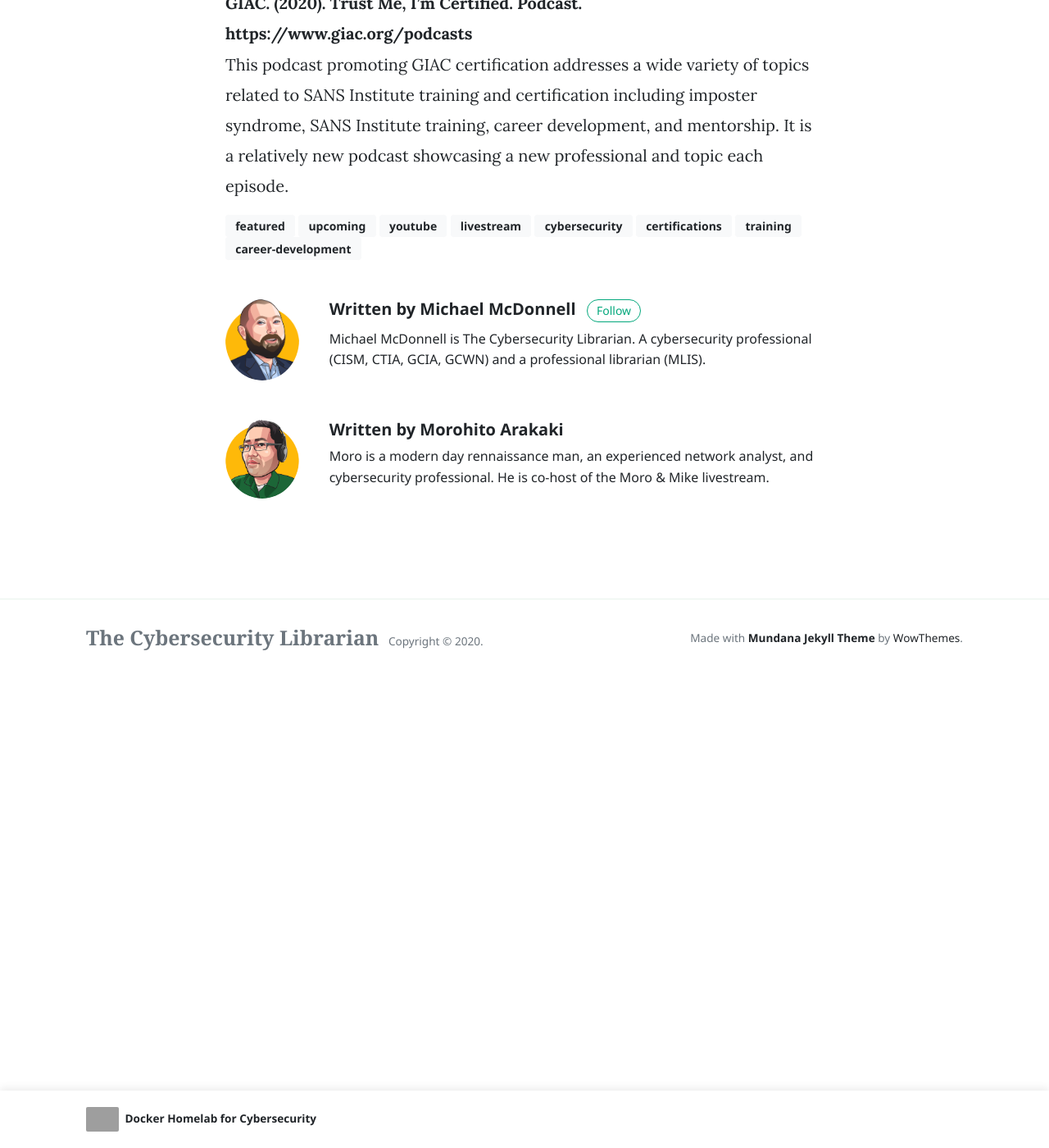
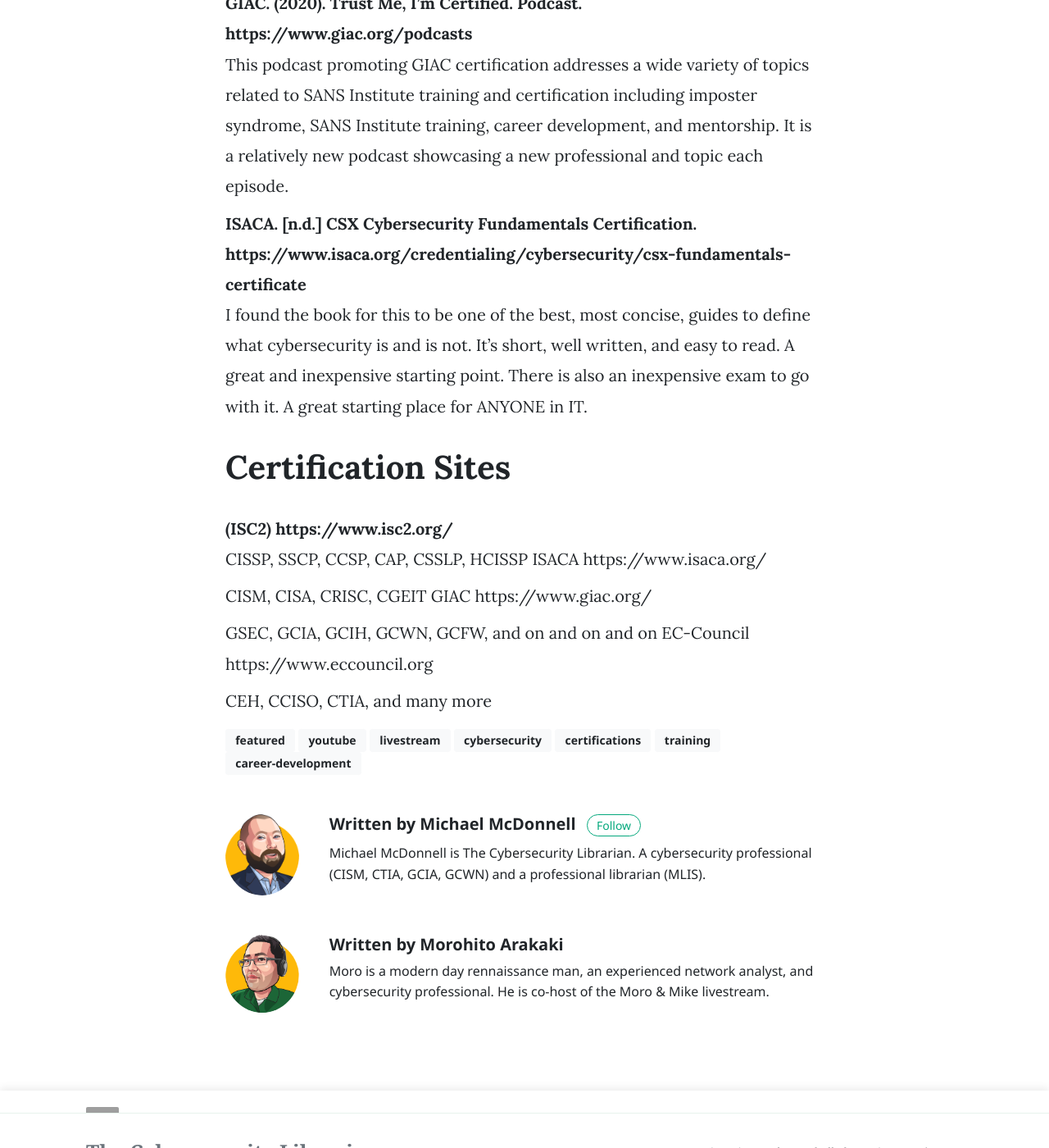
Before and after one commit to cyberlibrarian/cyberlibrarian.github.io, a Jekyll site: the page built from _posts/2020-07-16-cybersecurity-certification.md, in a window 1280 px wide and 1400 px high, scrolled down 1788 px. Shown: the whole window at 82% size. Built offline with Jekyll 4.4.1, drawn with Linux system fonts in a browser that asks for light colours; nearby versions of some CDN libraries; comment, search, counter and statistics services are not loaded; grey boxes are pictures that could not be loaded.

```diff
--- a/_posts/2020-07-16-cybersecurity-certification.md
+++ b/_posts/2020-07-16-cybersecurity-certification.md
@@ -6,7 +6,14 @@ authors: [michael,moro]
 categories: [ Moro and Mike ]
 image: assets/images/2020-07-16.png
 youtube: WqeYdHrSqCo
-tags: [featured, upcoming, youtube, livestream, cybersecurity,certifications, training, career-development]
+tags: [featured, youtube, livestream, cybersecurity,certifications, training, career-development]
+date: 2020-07-16 19:00:00
+mp3_file: assets/mp3/2020-07-16_Cybersecurity_Certifications.mp3
+summary: Moro and Mike are joined by Mark Shykula to discuss the types, value, and controveries of cybersecurity certifications.
+duration: "01:39:36" #audio length in min
+length: "93233572" #filesize in byte
+explicit: "no" #other option is no
+block: "no" #means is shown in itunes
 ---
 Cybersecurity is unique due to the number and variety of certifications available. Certification is often considered essential to get hired or a barrier to entering the profession.
 
@@ -33,3 +40,16 @@ Jerimy, Paul. (2020). Security Certification Roadmap. https://pauljerimy.com/sec
 
 GIAC. (2020). Trust Me, I'm Certified. Podcast. https://www.giac.org/podcasts
 : This podcast promoting GIAC certification addresses a wide variety of topics related to SANS Institute training and certification including imposter syndrome, SANS Institute training, career development, and mentorship. It is a relatively new podcast showcasing a new professional and topic each episode.
+
+ISACA. [n.d.] CSX Cybersecurity Fundamentals Certification. https://www.isaca.org/credentialing/cybersecurity/csx-fundamentals-certificate
+: I found the book for this to be one of the best, most concise, guides to define what cybersecurity is and is not. It's short, well written, and easy to read. A great and inexpensive starting point. There is also an inexpensive exam to go with it. A great starting place for ANYONE in IT.
+
+# Certification Sites
+(ISC2) https://www.isc2.org/
+: CISSP, SSCP, CCSP, CAP, CSSLP, HCISSP
+ISACA https://www.isaca.org/
+: CISM, CISA, CRISC, CGEIT
+GIAC https://www.giac.org/
+: GSEC, GCIA, GCIH, GCWN, GCFW, and on and on and on
+EC-Council https://www.eccouncil.org
+: CEH, CCISO, CTIA, and many more
```
Also changed, not shown: assets/images/certifications.png (added), 1 other file.
